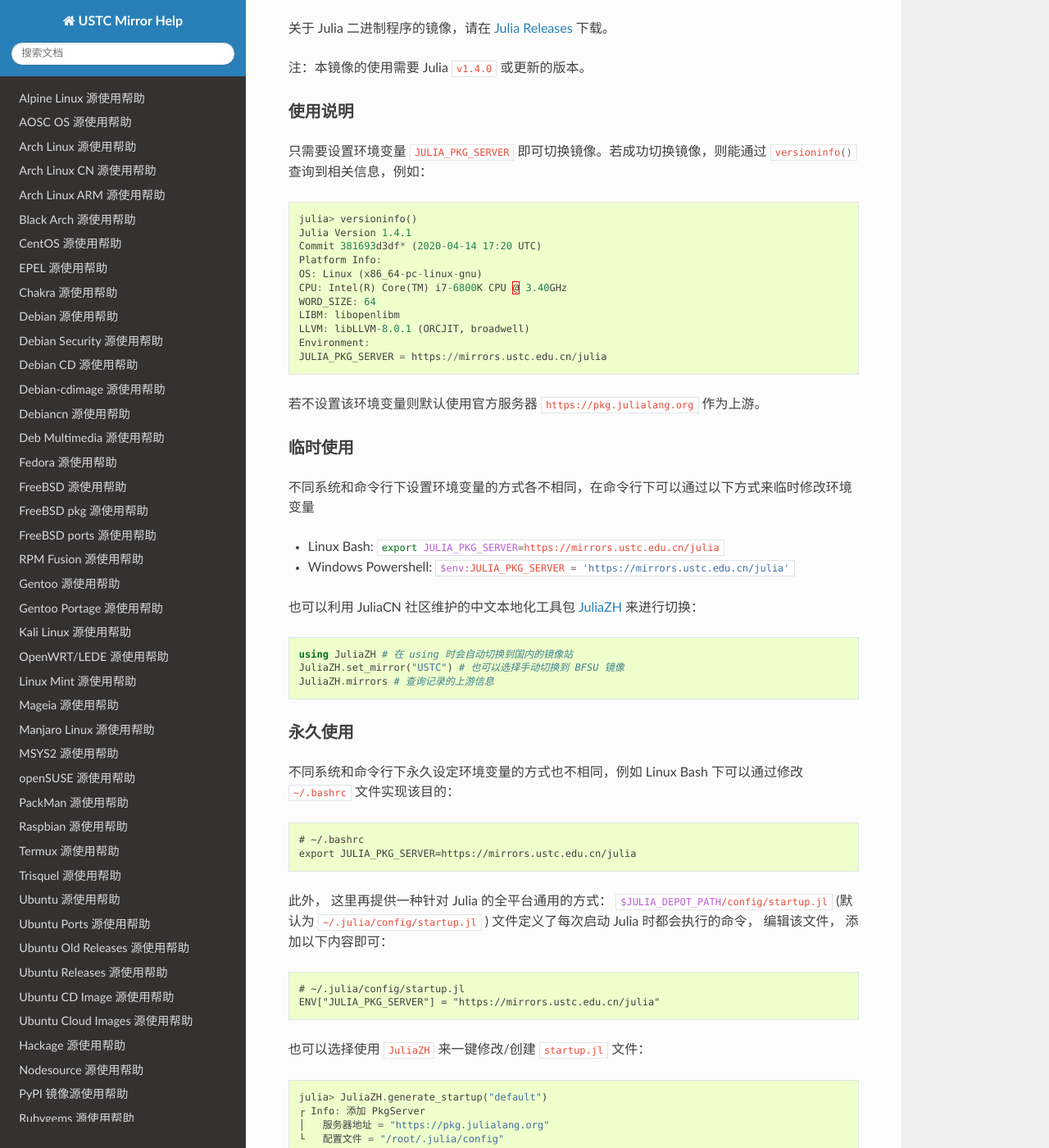
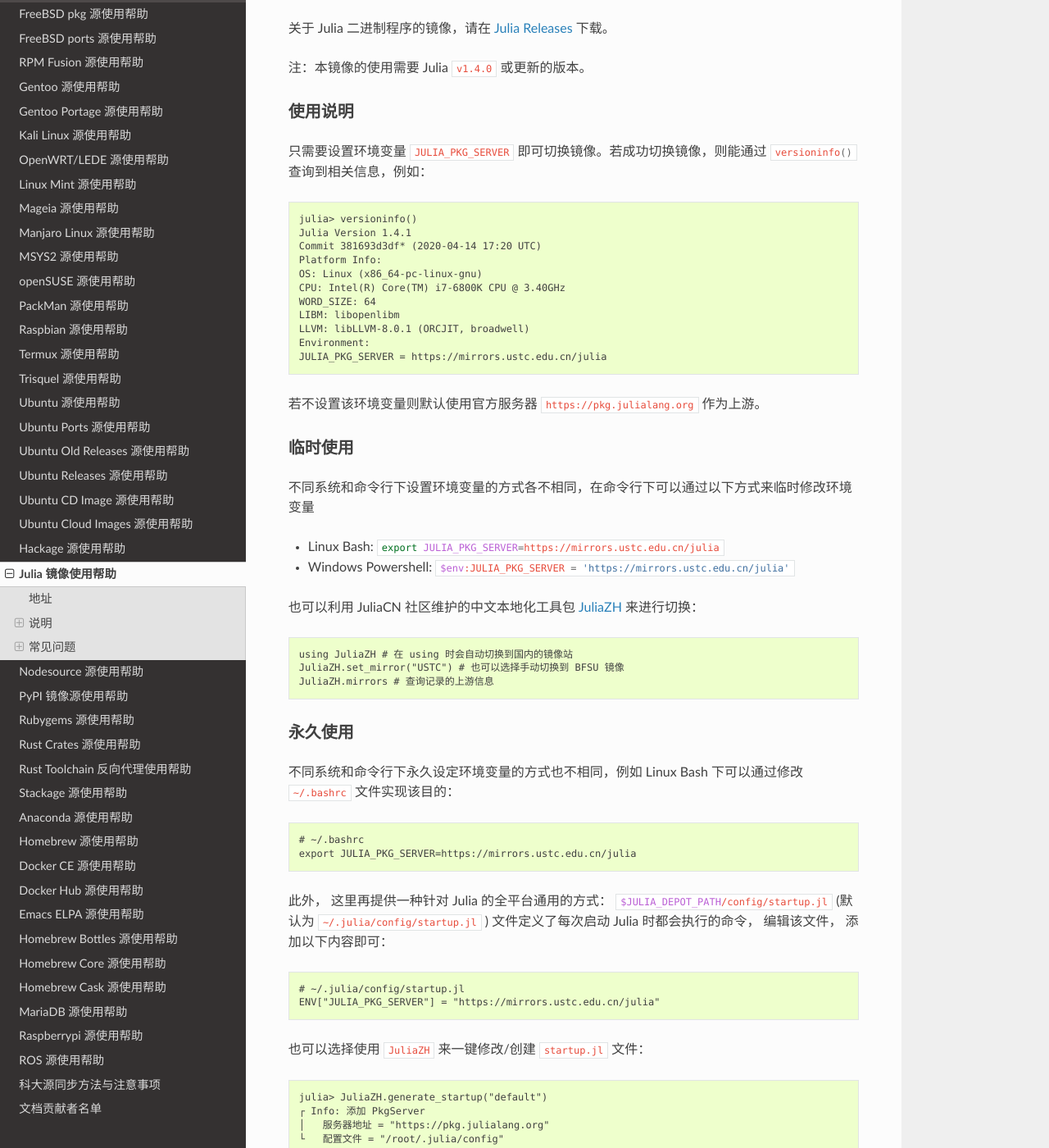
Before and after one commit to ustclug/mirrorhelp, a Sphinx documentation site: the page built from source/julia.rst, in a window 1280 px wide and 1400 px high, scrolled down 359 px. Shown: the whole window at 82% size. Built offline with Sphinx 7.4.7 and the Read the Docs theme 2.0.0, drawn with Linux system fonts in a browser that asks for light colours; pages that are not in the unit, such as notebooks, are missing from menus; some of the changed text lies outside the part shown.

Commit message:
apply suggestions

```diff
--- a/source/index.rst
+++ b/source/index.rst
@@ -54,6 +54,7 @@
    :maxdepth: 1
 
    hackage
+   julia
    nodesource
    pypi
    rubygems
--- a/source/julia.rst
+++ b/source/julia.rst
@@ -24,7 +24,7 @@
 
 只需要设置环境变量 :sh:`JULIA_PKG_SERVER` 即可切换镜像。若成功切换镜像，则能通过 :sh:`versioninfo()` 查询到相关信息，例如：
 
-.. code-block:: julia
+.. code-block:: text
 
     julia> versioninfo()
     Julia Version 1.4.1
@@ -51,7 +51,7 @@
 
 也可以利用 JuliaCN 社区维护的中文本地化工具包 `JuliaZH <https://github.com/JuliaCN/JuliaZH.jl>`_ 来进行切换：
 
-.. code-block:: julia
+.. code-block:: text
 
     using JuliaZH # 在 using 时会自动切换到国内的镜像站
     JuliaZH.set_mirror("USTC") # 也可以选择手动切换到 BFSU 镜像
@@ -79,7 +79,7 @@
 
 也可以选择使用 :sh:`JuliaZH` 来一键修改/创建 :sh:`startup.jl` 文件：
 
-.. code-block:: julia
+.. code-block:: text
 
     julia> JuliaZH.generate_startup("default")
     ┌ Info: 添加 PkgServer
@@ -127,7 +127,7 @@
 镜像站只镜像注册表中记录的包，因此如果某些包是通过指定 URL 的方式来安装的话，那么该包的更新不会从镜像站进行下载。
 这常见于那些还未注册的包及其版本，例如：
 
-.. code-block:: julia
+.. code-block:: text
 
     ]add Flux#master
     ]add https://github.com/FluxML/Flux.jl.git
@@ -137,12 +137,13 @@
 加快 Conda.jl 相关操作的速度
 --------------------------------
 
-Conda.jl 的加速分为两部分：
+这里简单介绍一下其使用， 具体的细节可以参考 `Conda.jl <https://github.com/JuliaPy/Conda.jl>`_ 和
+`PyCall.jl <https://github.com/JuliaPy/PyCall.jl>`_ 的文档。 :sh:`Conda.jl` 的加速分为两部分：
 
 - :sh:`conda` 的安装：如果系统中没有找到 :sh:`conda` 的话， :sh:`Conda.jl` 会下载并安装一份
-  :sh:`miniconda`。 如果这一步下载非常缓慢的话，你可以提前从 `BFSU镜像站 <https://mirrors.bfsu.edu.cn/help/anaconda/>`_ 下载并安装 :sh:`anaconda`， 然后通过设置环境变量
-  :sh:`CONDA_JL_HOME=$HOME/anaconda3` 来指定 :sh:`Conda.jl` 所使用的conda， 这样就避免重复下载 miniconda.
-  （:sh:`\$HOME/anaconda3` 是 anaconda3 的默认安装位置， 你可能需要根据具体情况进行调整。）
+  :sh:`miniconda`。 如果这一步下载非常缓慢的话，你可以提前从其他镜像站 （如 `BFSU镜像站 <https://mirrors.bfsu.edu.cn/help/anaconda/>`_) 下载并安装 :sh:`anaconda`， 然后通过设置环境变量
+  :sh:`CONDA_JL_HOME=$HOME/anaconda3` 来指定 :sh:`Conda.jl` 所使用的 :sh:`conda`， 这样就避免重复下载 miniconda.
+  （:sh:`$HOME/anaconda3` 是 anaconda3 的默认安装位置， 你可能需要根据具体情况进行调整。）
 
-- :sh:`conda add` 等操作的加速： 这个只需要配置 anaconda 镜像源即可，即修改 :sh:`~/.condarc` 文
+- :sh:`conda add` 等操作的加速： 类似的， 这个只需要配置 anaconda 镜像源即可，即修改 :sh:`~/.condarc` 文
   件。 具体的配置可以查看镜像站中 anaconda 镜像的使用说明。
```
